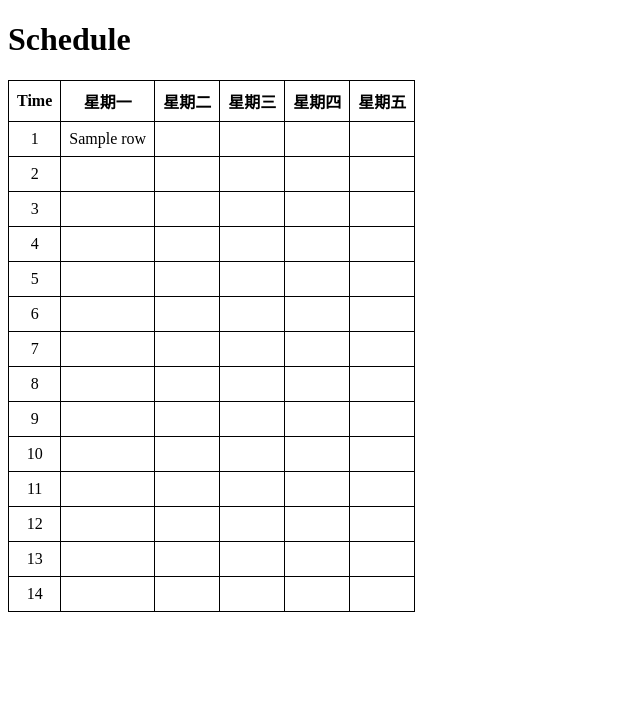
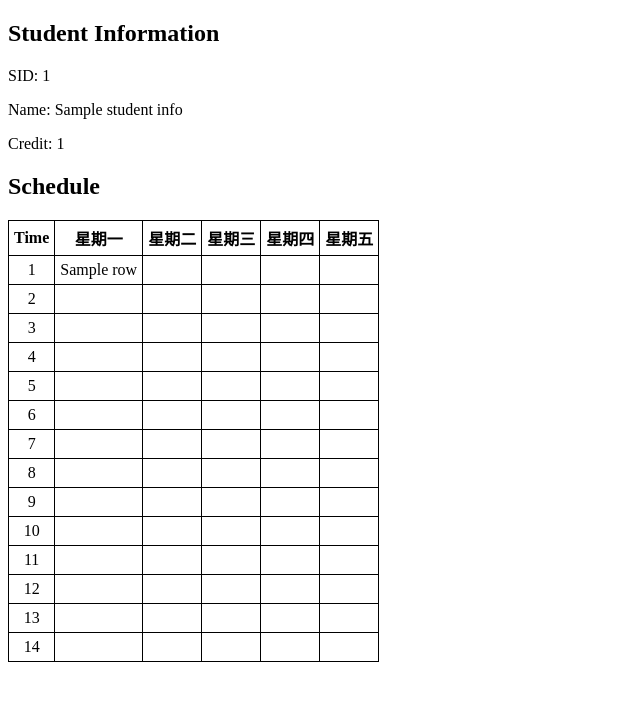
Before and after one commit to yuru108/course, a Flask app: template templates/index.html in a window 1280 px wide. Shown: the top 701 px of the page, without its empty margins (0-640 px from the left). Run offline with Flask 3, Linux system fonts and the light colour scheme; the template is opened without the code that fills it: most values are stand-ins (such as "Sample title", 1, 10 or a date in 2020).

Commit message:
add student info on page

```diff
--- a/app.py
+++ b/app.py
@@ -3,11 +3,14 @@ from flask_wtf import FlaskForm
 from wtforms import StringField, PasswordField, SubmitField
 from wtforms.validators import DataRequired
 import bcrypt
-from connect_db import select_table
+from connect_db import student_data, select_table
 from account import login
 
 app = Flask(__name__)
 app.secret_key = 'Yuru102640'
+
+login_flag = False
+student_info = None
 
 class LoginForm(FlaskForm):
     SID = StringField('SID', validators=[DataRequired()])
@@ -16,11 +19,17 @@ class LoginForm(FlaskForm):
 
 @app.route('/login', methods=['GET', 'POST'])
 def login_page():
+    global login_flag, student_info
+    if login_flag:
+        return redirect(url_for('index'))
+
     form = LoginForm()
     if form.validate_on_submit():
         SID = form.SID.data
         password = form.password.data
         if login(SID, password):
+            login_flag = True
+            student_info = student_data(SID)
             return redirect(url_for('index'))
         else:
             flash('Login failed. Please check your SID and password.', 'danger')
@@ -32,8 +41,13 @@ def root():
 
 @app.route('/index')
 def index():
-    schedule_data = select_table('schedule_D1150459')
-    return render_template('index.html', schedule=schedule_data)
+    global student_info
+    if login_flag == False:
+        return redirect(url_for('login_page'))
+
+    schedule_name = 'schedule_'+student_info.SID
+    schedule_data = select_table(schedule_name)
+    return render_template('index.html', schedule=schedule_data, student_info=student_info)
 
 if __name__ == '__main__':
     app.run(debug=True)
--- a/templates/index.html
+++ b/templates/index.html
@@ -1,6 +1,8 @@
 <!DOCTYPE html>
-<html>
+<html lang="en">
 <head>
+    <meta charset="UTF-8">
+    <meta name="viewport" content="width=device-width, initial-scale=1.0">
     <title>Schedule</title>
     <style>
         table {
@@ -8,13 +10,20 @@
         }
         th, td {
             border: 1px solid black;
-            padding: 8px;
+            padding: 5px;
             text-align: center;
         }
     </style>
 </head>
 <body>
-    <h1>Schedule</h1>
+    <div>
+        <h2>Student Information</h2>
+        <p>SID: {{ student_info.SID }}</p>
+        <p>Name: {{ student_info.name }}</p>
+        <p>Credit: {{ student_info.total_credit }}</p>
+        <!-- Add more fields as needed -->
+    </div>
+    <h2>Schedule</h2>
     <table>
         <thead>
             <tr>
```
